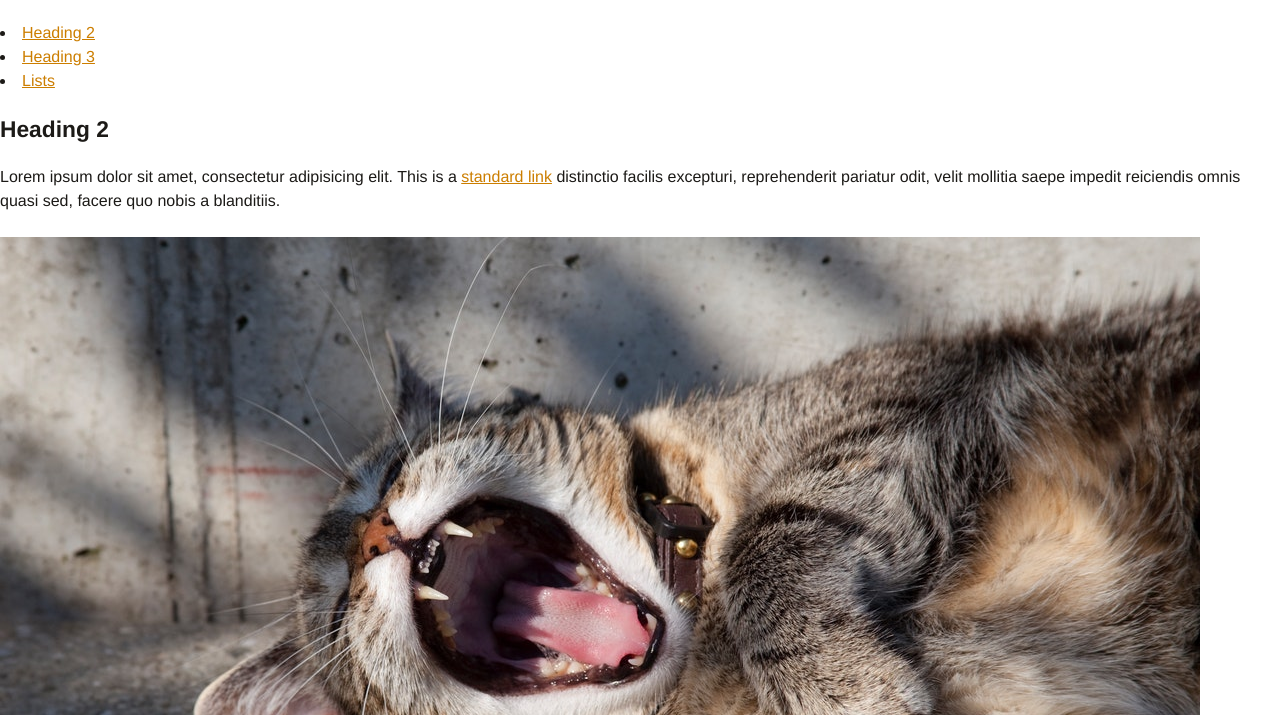
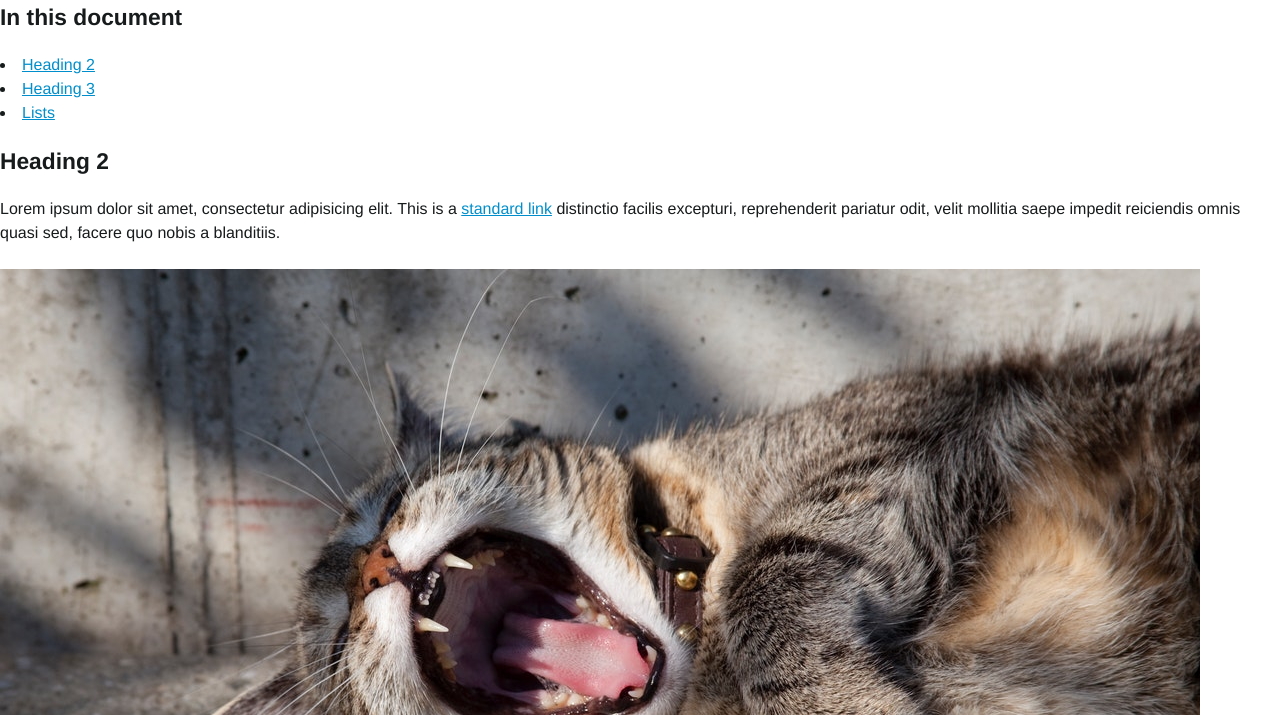
Before and after one commit to mct-ui/html5-boilerplate-EggermontLiam, a plain HTML site: page index.html in a window 1280 px wide. Shown: the part 155-870 px from the top of the page. Drawn offline with Linux system fonts and the light colour scheme.

Commit message:
Added media-queries

```diff
--- a/css/screen.scss
+++ b/css/screen.scss
@@ -35,13 +35,13 @@
 // ---
 
 
-// $color-blue: #1abaff;
-$color-blue: #ef9606;
+$color-blue: #1abaff;
+// $color-blue: #ef9606;
 $color-blue-hue: hue($color-blue);
 $color-blue-saturation: saturation($color-blue);
 
-// $color-teal: #1affba;
-$color-teal: #e10ebe;
+$color-teal: #1affba;
+// $color-teal: #e10ebe;
 $color-teal-hue: hue($color-teal);
 $color-teal-saturation: saturation($color-teal);
 
@@ -217,6 +217,16 @@ h1 {
   font-size: $ms5;
   line-height: calc($baseline * 4);
   margin-bottom: $space-m;
+
+  @include mq(bp1) {
+    font-size: $ms9;
+    line-height: calc($baseline * 6);
+  }
+
+  @include mq(bp2) {
+    font-size: $ms11;
+    line-height: calc($baseline * 8);
+  }
 }
 
 h2 {
```
Also changed, not shown: css/screen.css, 1 other file.
